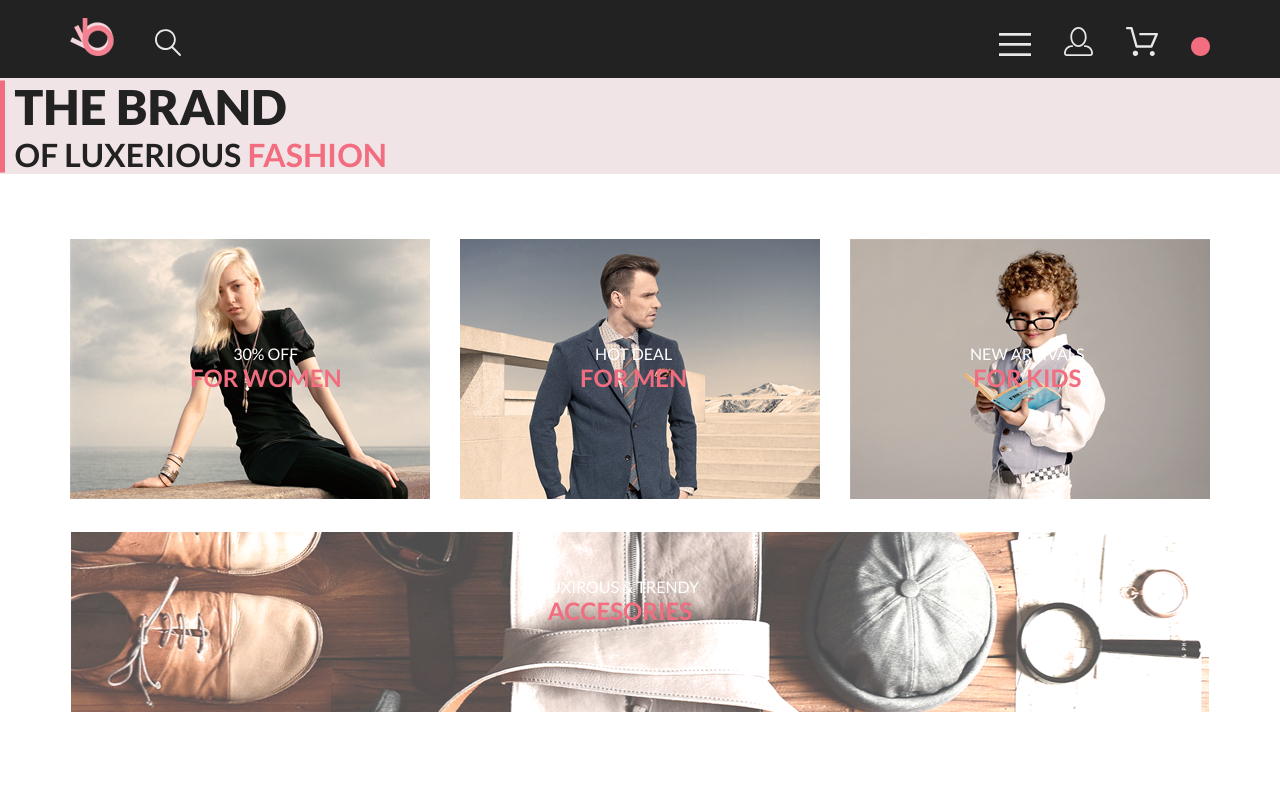
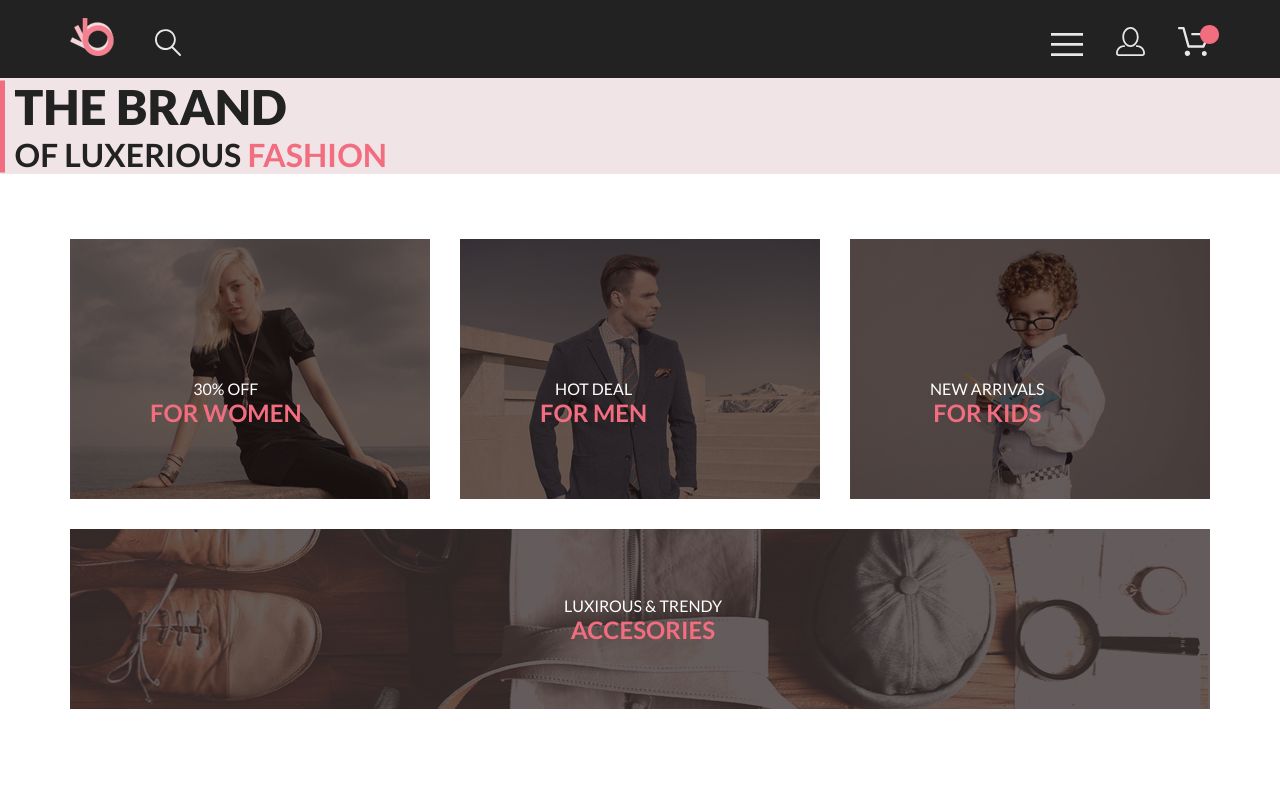
Before and after one commit to ivKush/HTML-CSS_web-layout, a plain HTML site: page lessonHome_onlineStore/index.html in a window 1280 px wide. Shown: the top 800 px of the page. Drawn offline with Linux system fonts and the light colour scheme.

Commit message:
недоделаная страница 3

```diff
--- a/lessonHome_onlineStore/index.html
+++ b/lessonHome_onlineStore/index.html
@@ -20,11 +20,14 @@
                 <a class="hoverHead" href="index.html"><img src="icon/logoSite.png" alt="logo Site"></a>
                 <a class="hoverHead" href="#"><img src="icon/iconSearch.svg" alt="icon Search"></a>
             </div>
-            <div class="headNav_rigth">
+            <div class="headNav_right">
                 <a class="hoverHead" href="#"><img src="icon/iconMenu.svg" alt="icon Menu"></a>
                 <a class="hoverHead" href="#"><img src="icon/iconUser.svg" alt="icon User"></a>
-                <a class="hoverHead" href="#"><img src="icon/iconBasket.svg" alt="icon Basket"></a>
-                <a class="hoverHead" href="#"><img src="icon/iconBasketQuantity.svg" alt="icon Basket Quantity"></a>
+                <div class="headNav_right_basket_box">
+                    <a class="headNav_right_basket" href="#"><img src="icon/iconBasket.svg" alt="icon Basket"></a>
+                    <img src="icon/iconBasketQuantity.svg" alt="icon Basket Quantity" class="headNav_right_basket_num">
+                </div>
+
             </div>
         </nav>
     </header>
@@ -41,26 +44,31 @@
     <nav class="nav_lists centering">
         <div class="nav_box">
             <img src="img/nav_women.jpg" alt="list men" class="nav_list">
+            <img src="img/navDark.png" alt="img dark" class="nav_list_dark">
             <a href="#">
                 <h2 class="nav_box_text">30% OFF <span class="nav_box_text_selectiv">FOR WOMEN</span></h2>
             </a>
         </div>
         <div class="nav_box">
             <img src="img/nav_men.jpg" alt="list men" class="nav_list">
+            <img src="img/navDark.png" alt="img dark" class="nav_list_dark">
             <a href="#">
                 <h2 class="nav_box_text">HOT DEAL <span class="nav_box_text_selectiv">FOR MEN</span></h2>
             </a>
         </div>
         <div class="nav_box">
             <img src="img/nav_kids.jpg" alt="list kids" class="nav_list">
+            <img src="img/navDark.png" alt="img dark" class="nav_list_dark">
             <a href="#">
                 <h2 class="nav_box_text">NEW ARRIVALS <span class="nav_box_text_selectiv">FOR KIDS</span></h2>
             </a>
         </div>
         <div class="nav_box">
             <img src="img/nav_accesories.jpg" alt="list accesories" class="nav_list">
+            <img src="img/navDarkBig.png" alt="img dark" class="nav_list_dark">
             <a href="#">
-                <h2 class="nav_box_text_big">LUXIROUS & TRENDY <span class="nav_box_text_selectiv">ACCESORIES</span></h2>
+                <h2 class="nav_box_text_big">LUXIROUS & TRENDY <span class="nav_box_text_selectiv">ACCESORIES</span>
+                </h2>
             </a>
         </div>
     </nav>
@@ -157,7 +165,7 @@
             <h2 class="subscribe_text">“Vestibulum quis porttitor dui! Quisque viverra nunc mi, a pulvinar purus
                 condimentum“</h2>
         </figure>
-        <figure class="subscribe_right">
+        <div class="subscribe_right">
             <h2 class="subscribe_title"><span class="subscribe_big">
                     SUBSCRIBE
                 </span>
@@ -166,7 +174,7 @@
                 <button class="subscribe_forma_infield">Enter Your Email</button>
                 <button class="subscribe_forma_text">Subscribe</button>
             </div>
-        </figure>
+        </div>
     </section>
 </body>
 
--- a/lessonHome_onlineStore/style.scss
+++ b/lessonHome_onlineStore/style.scss
@@ -39,10 +39,20 @@ body {
     align-items: flex-end;
 }
 
-.headNav_rigth {
+.headNav_right {
     display: flex;
     gap: 33px;
     align-items: flex-end;
+
+    &_basket_box {
+        position: relative;
+    }
+
+    &_basket_num {
+        position: absolute;
+        right: -9px;
+        bottom: 15px;
+    }
 }
 
 .main {
@@ -91,34 +101,24 @@ body {
     }
 }
 
-
 .nav_lists {
-    // display: flex;
-    // flex-wrap: wrap;
-    // gap: 30px;
-    // margin-bottom: 96px;
     display: flex;
+    flex-wrap: wrap;
     gap: 30px;
     margin-bottom: 96px;
-    align-items: center;
-    justify-content: center;
-    flex-wrap: wrap;
-}
-
-.nav_list {
-    background-color: #211616B2;
-
 }
 
 .nav_box {
     position: relative;
-}
+    display: flex;
 
-.nav_box_text {
+    &_text {
         position: absolute;
-    bottom: 110px;
-    left: 120px;
-    z-index: 2;
+        left: 10cqb;
+        bottom: 9cqh;
+        // bottom: 110px;
+        // left: 120px;
+        z-index: 3;
 
         color: #FFF;
         text-align: center;
@@ -133,9 +133,9 @@ body {
 
         &_big {
             position: absolute;
-        z-index: 2;
-        bottom: 90px;
-        left: 470px;
+            z-index: 3;
+            left: calc((100% - 150px) / 2);
+            bottom: calc((100% - 50px) / 2);
 
             color: #FFF;
             text-align: center;
@@ -154,6 +154,11 @@ body {
             font-size: 24px;
             font-weight: 700;
         }
+    }
+}
+
+.nav_list_dark {
+    position: absolute;
 }
 
 .product_heding {
@@ -312,6 +317,12 @@ body {
 
     &_text {
         text-align: center;
+        color: #222224;
+        font-family: Lato;
+        font-size: 20px;
+        font-style: italic;
+        font-weight: 400;
+        line-height: normal;
     }
 
     &_right {
@@ -335,8 +346,8 @@ body {
 
     &_title {
         display: flex;
-        flex-direction: column;
-        align-items: center;
+        flex-wrap: wrap;
+        justify-content: center;
         color: #222224;
         font-family: Lato;
         font-size: 18px;
@@ -348,9 +359,12 @@ body {
     &_forma {
         display: flex;
         width: 100%;
-        justify-content: space-between;
 
         &_infield {
+            width: 70%;
+            text-align: start;
+            border-top-left-radius: 30px;
+            border-bottom-left-radius: 30px;
             padding: 20px;
             color: #222224;
             font-family: Lato;
@@ -361,6 +375,10 @@ body {
         }
 
         &_text {
+            width: 30%;
+            border-top-right-radius: 30px;
+            border-bottom-right-radius: 30px;
+            padding: 20px;
             background: $ColorSelectSite;
             color: #FFF;
             text-align: center;
```
Also changed, not shown: lessonHome_onlineStore/img/navDark.png (added), lessonHome_onlineStore/img/navDarkBig.png (added), lessonHome_onlineStore/style.css, 1 other file. Lines whose indentation alone changed are shown as unchanged.
